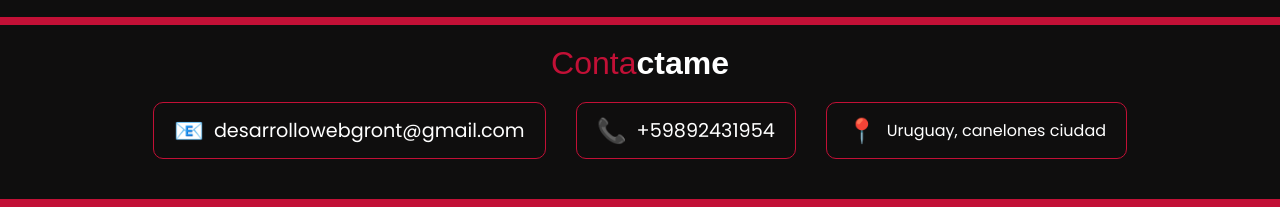
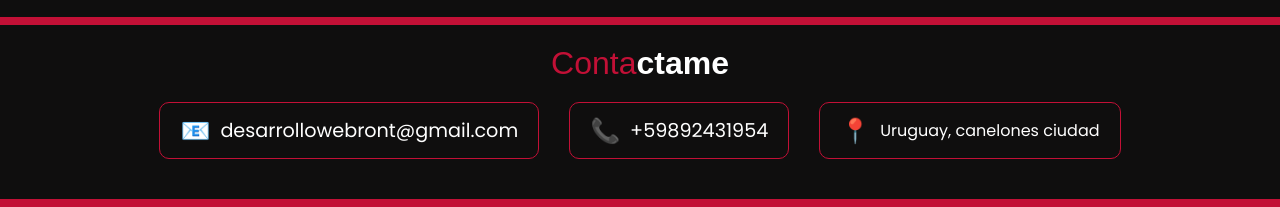
Before and after one commit to ChristianMagallanes24/christian-dev, a plain HTML site: page index.html in a window 1280 px wide. Shown: the part 1735-1942 px from the top of the page. Drawn offline with nearby package versions, Linux system fonts and the light colour scheme.

Commit message:
finalizando portfolio

```diff
--- a/index.html
+++ b/index.html
@@ -174,7 +174,7 @@
         <div class="contact-info">
             <div class="info-item">
                 <span class="icon">📧</span>
-                <a href="desarrollowebgront@gmail.com">desarrollowebgront@gmail.com</a>
+                <a href="desarrollowebront@gmail.com">desarrollowebront@gmail.com</a>
             </div>
             <div class="info-item">
                 <span class="icon">📞</span>
```
